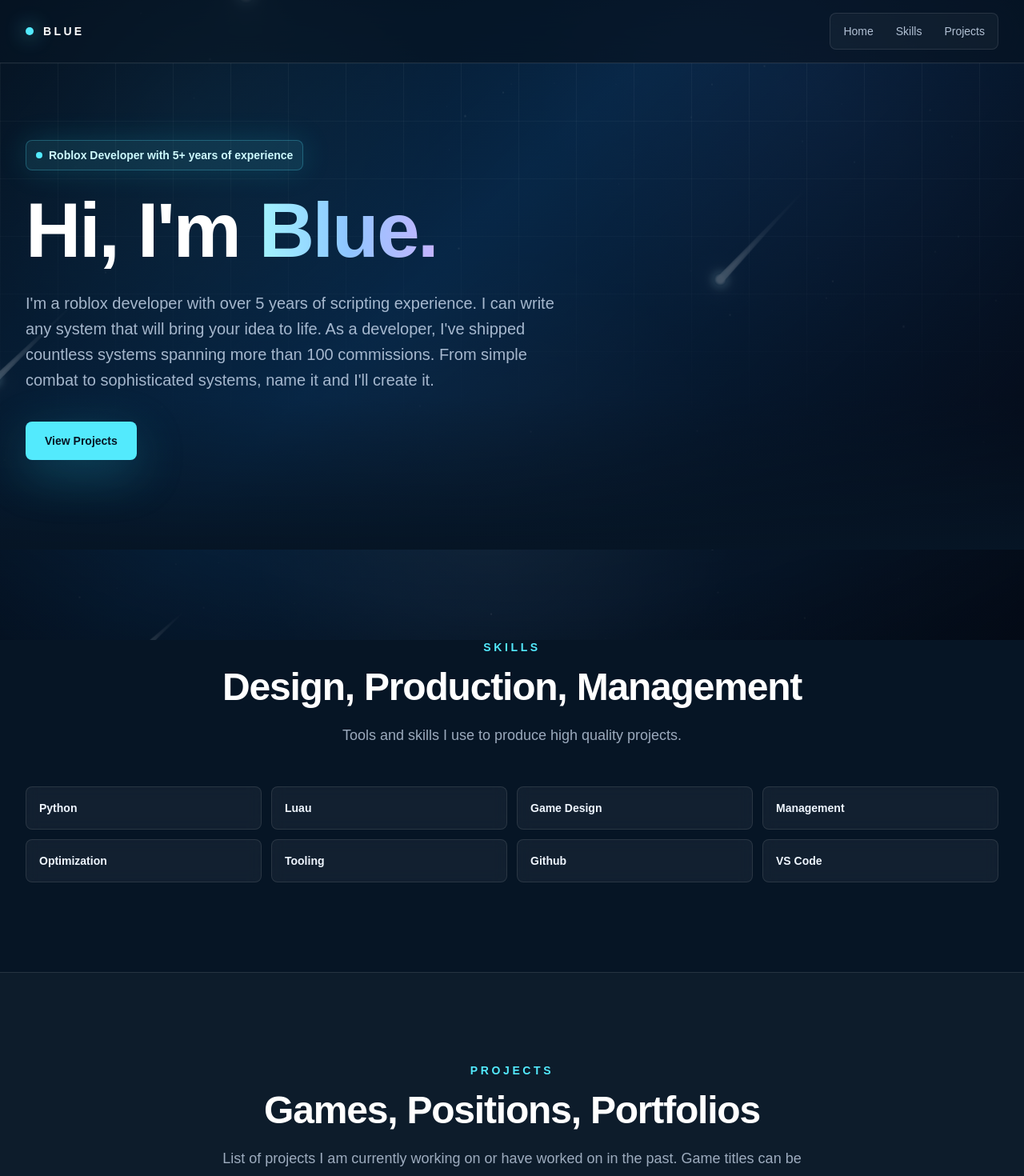
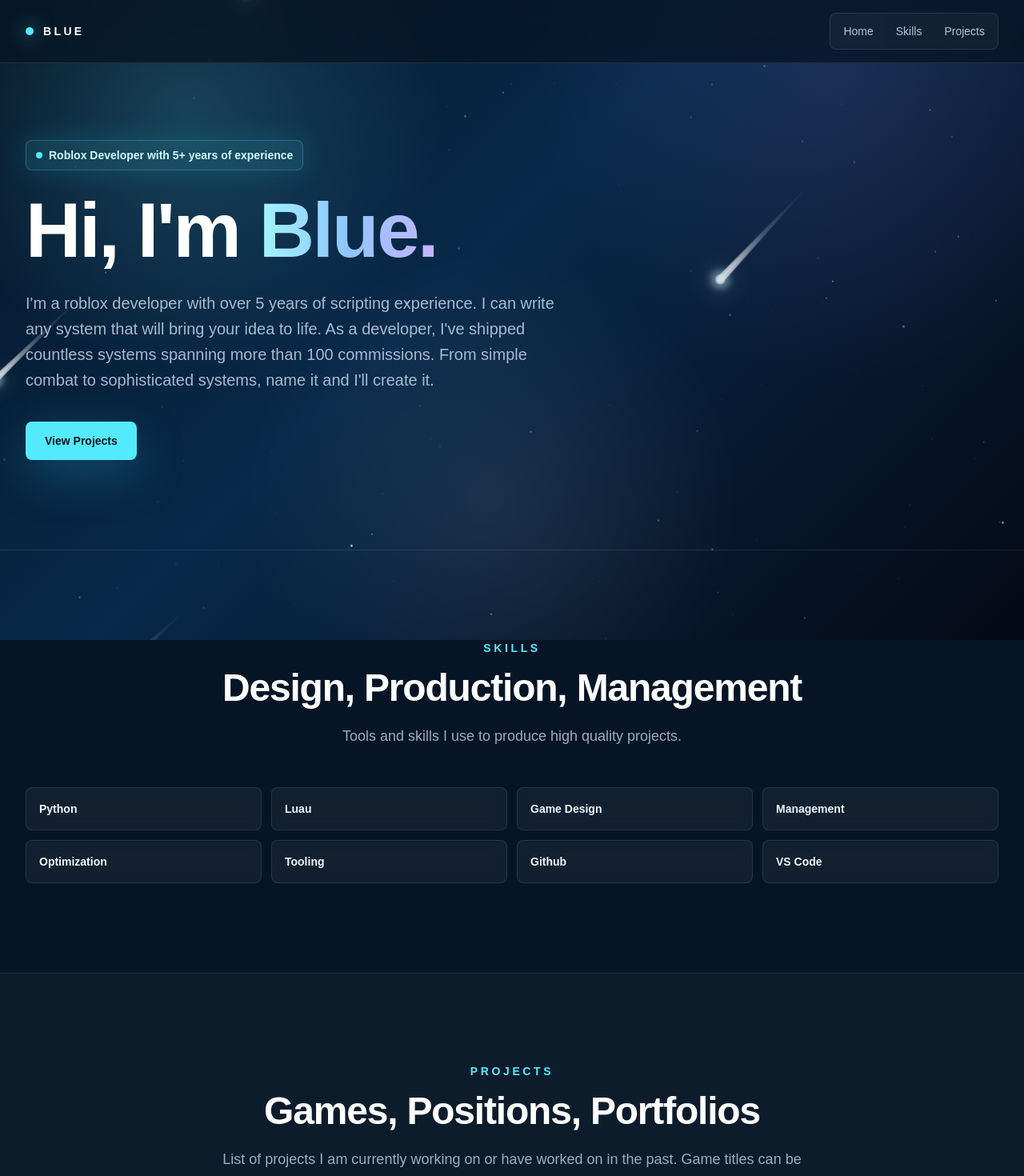
Before and after one commit to qw3rblue/blue-portfolio, a Next.js app: page / in a window 1280 px wide. Shown: the top 1470 px of the page at 80% size. Built offline with nearby package versions, Linux system fonts and the light colour scheme.

Commit message:
refactor: change home

```diff
--- a/app/components/meteor-shower-background.tsx
+++ b/app/components/meteor-shower-background.tsx
@@ -97,7 +97,6 @@ export function MeteorShowerBackground() {
           </div>
         ))}
       </div>
-      <div className="meteor-vignette" />
       <div className="meteor-layer">
         {meteors.map((meteor, index) => (
           <span
--- a/app/components/portfolio.tsx
+++ b/app/components/portfolio.tsx
@@ -165,10 +165,6 @@ function Hero() {
       id="home"
       className="relative isolate overflow-hidden px-5 pb-20 pt-16 sm:px-8 md:pb-28 md:pt-24"
     >
-      <div className="absolute inset-x-0 top-0 -z-10 h-full bg-[linear-gradient(135deg,rgba(6,21,37,0.8)_0%,rgba(8,41,74,0.64)_42%,rgba(5,9,21,0.84)_100%)]" />
-      <div className="absolute inset-0 -z-10 bg-[linear-gradient(rgba(255,255,255,0.045)_1px,transparent_1px),linear-gradient(90deg,rgba(255,255,255,0.045)_1px,transparent_1px)] bg-[size:72px_72px] [mask-image:linear-gradient(to_bottom,black,transparent_82%)]" />
-      <div className="absolute inset-x-0 bottom-0 -z-10 h-48 bg-gradient-to-t from-[#061525] to-transparent" />
-
       <div className="mx-auto max-w-7xl">
         <div className="max-w-4xl animate-rise">
           <div className="inline-flex items-center gap-2 rounded-lg border border-cyan-300/25 bg-cyan-300/10 px-3 py-2 text-sm font-semibold text-cyan-100 shadow-[0_0_36px_rgba(34,211,238,0.16)] backdrop-blur">
@@ -203,7 +199,10 @@ function Hero() {
 
 function Skills() {
   return (
-    <section id="skills" className="px-5 py-20 sm:px-8 md:py-28">
+    <section
+      id="skills"
+      className="border-t border-white/10 px-5 py-20 sm:px-8 md:py-28"
+    >
       <div className="mx-auto max-w-7xl">
         <SectionHeading
           eyebrow={content.sections.skills.eyebrow}
--- a/app/globals.css
+++ b/app/globals.css
@@ -37,7 +37,6 @@ body {
 }
 
 .meteor-starfield,
-.meteor-vignette,
 .meteor-layer {
   position: absolute;
   inset: 0;
@@ -46,7 +45,6 @@ body {
 .meteor-starfield {
   overflow: hidden;
   opacity: 0.88;
-  mask-image: linear-gradient(to bottom, black, rgba(0, 0, 0, 0.86) 74%, rgba(0, 0, 0, 0.42));
   animation: starfield-breathe 9s ease-in-out infinite alternate;
 }
 
@@ -93,12 +91,6 @@ body {
 
 .meteor-stars--near .meteor-star:nth-child(4n) {
   background: rgba(185, 246, 255, 0.96);
-}
-
-.meteor-vignette {
-  background:
-    radial-gradient(ellipse at center, transparent 18%, rgba(6, 21, 37, 0.18) 64%, rgba(3, 8, 18, 0.58) 100%),
-    linear-gradient(to bottom, rgba(6, 21, 37, 0.08), rgba(6, 21, 37, 0.42));
 }
 
 .meteor-layer {
```
